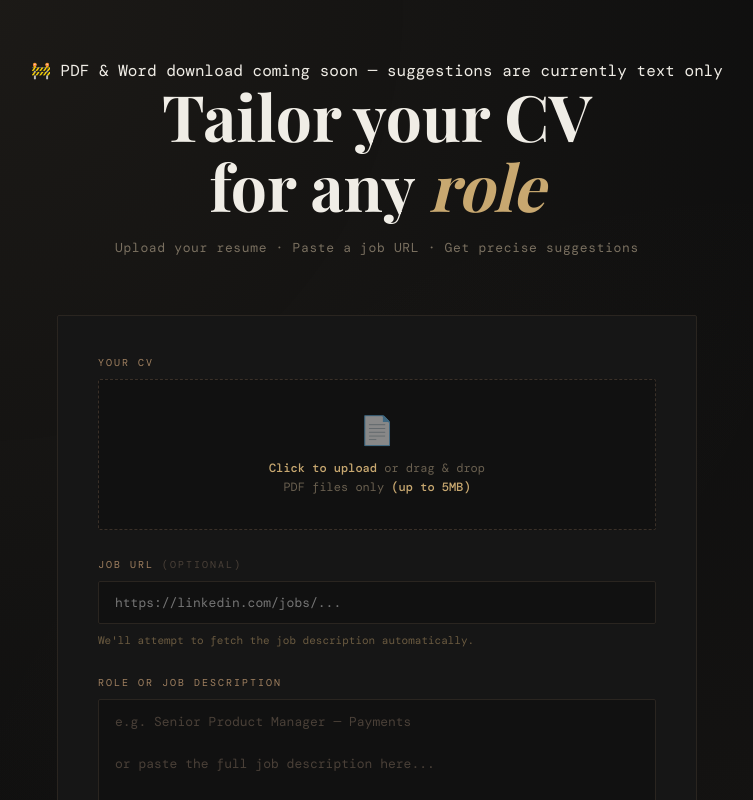
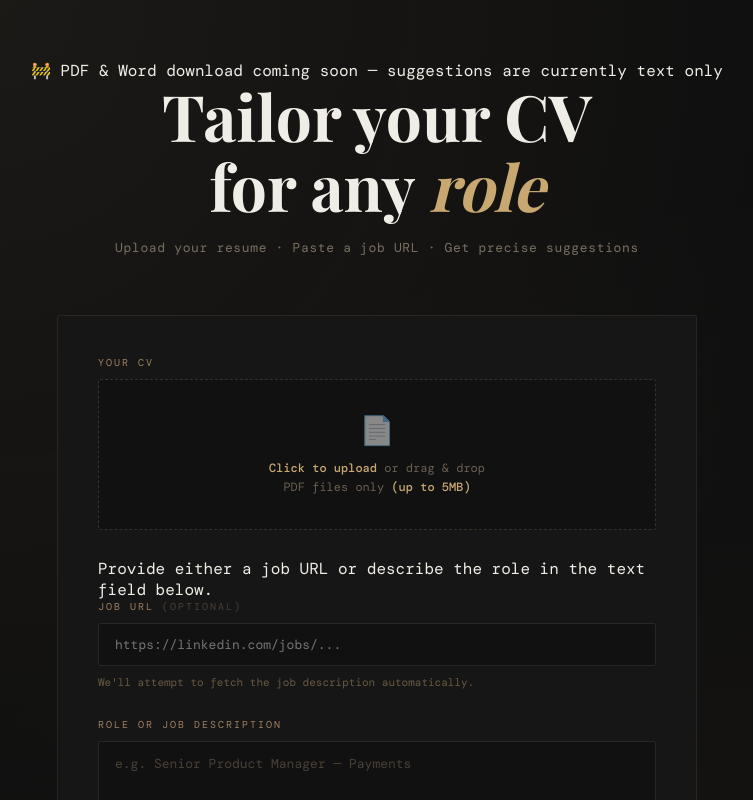
Before and after one commit to PP2904/CV-rewriter-mvp, a React (Create React App) app in the folder frontend/: page / in a window 1280 px wide. Shown: the top 800 px of the page, without its empty margins (263-1016 px from the left). Built offline with nearby package versions, Linux system fonts and the light colour scheme; a web font is replaced by a local one.

Commit message:
added UI update and description

```diff
--- a/frontend/src/App.css
+++ b/frontend/src/App.css
@@ -45,6 +45,13 @@
   z-index: 1000;
 }
 
+.field-hint {
+  font-size: 12px;
+  color: #7a7060;
+  margin-bottom: 20px;
+  line-height: 1.6;
+}
+
 @keyframes App-logo-spin {
   from {
     transform: rotate(0deg);
--- a/frontend/src/App.js
+++ b/frontend/src/App.js
@@ -479,6 +479,9 @@ export default function App() {
               </div>
             </div>
 
+            <div className="field-hint">
+              Provide either a job URL or describe the role in the text field below.
+            </div>
             <div className="field">
               <label>Job URL <span style={{ color: '#4a4038' }}>(optional)</span></label>
               <input
```
